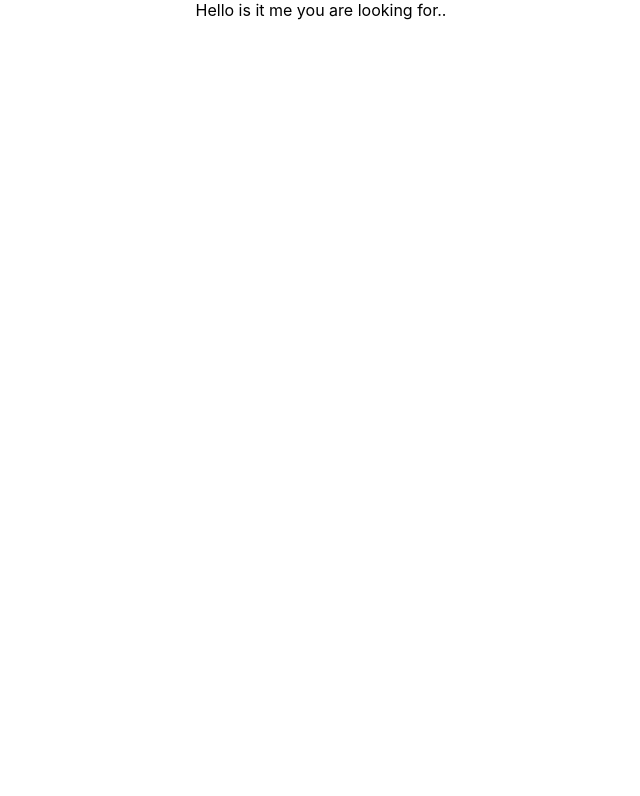
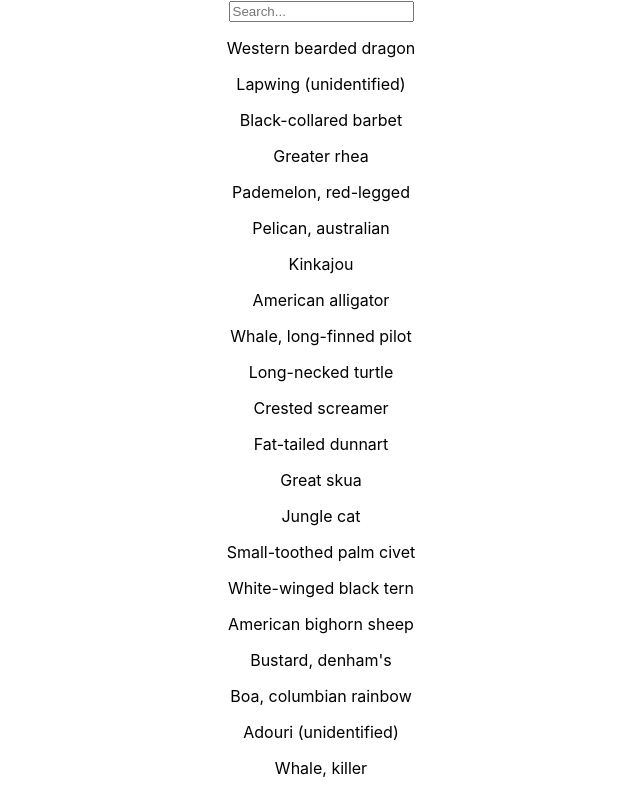
Before and after one commit to DCTorres1987/search_engine_excercise, a React (Create React App) app: page / in a window 1280 px wide. Shown: the top 796 px of the page, without its empty margins (319-959 px from the left). Built offline with nearby package versions, Linux system fonts and the light colour scheme.

Commit message:
work importing the mock data and mapping to the DOM

```diff
--- a/src/App.js
+++ b/src/App.js
@@ -1,10 +1,18 @@
-import logo from './logo.svg';
+// import logo from './logo.svg';
 import './App.css';
+import JSONDATA from './data/MOCK_DATA.json'
 
 function App() {
   return (
     <div className="App">
-      Hello is it me you are looking for..
+      <input type="text" placeholder="Search..." />
+      {JSONDATA.map((val,key) => {
+        return (
+          <div className="animal" key={key}>
+            <p>{val.Name} </p>
+          </div>
+        )
+      })}
     </div>
   );
 }
```
